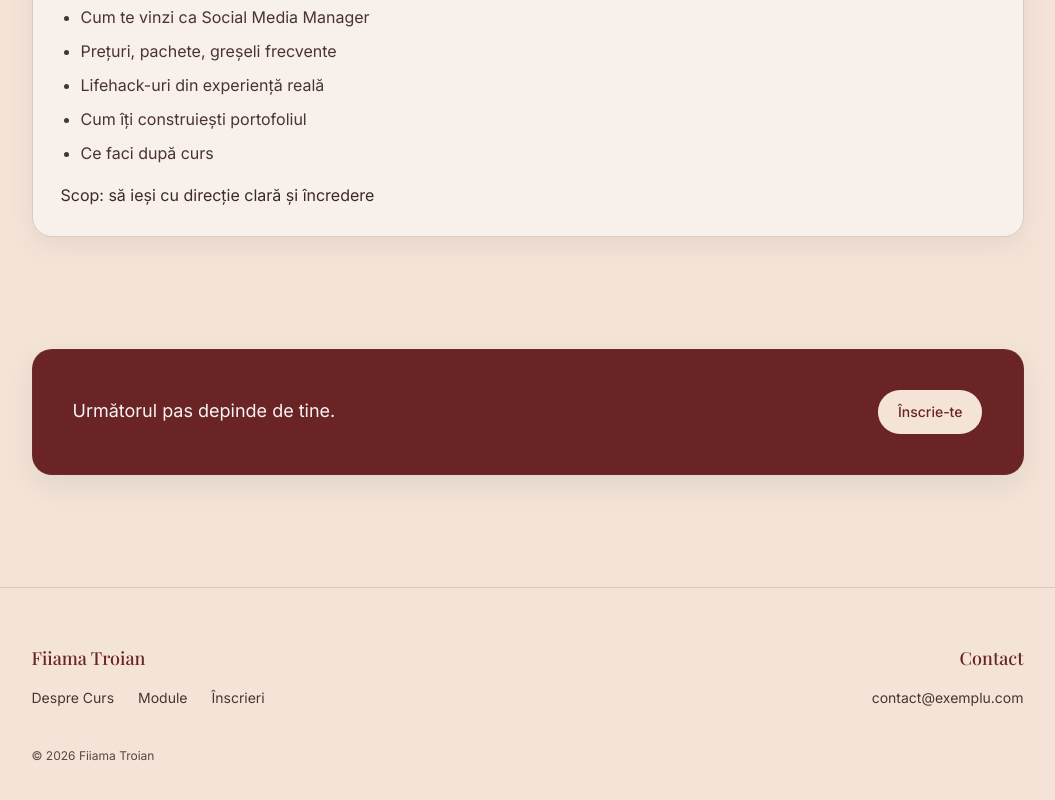
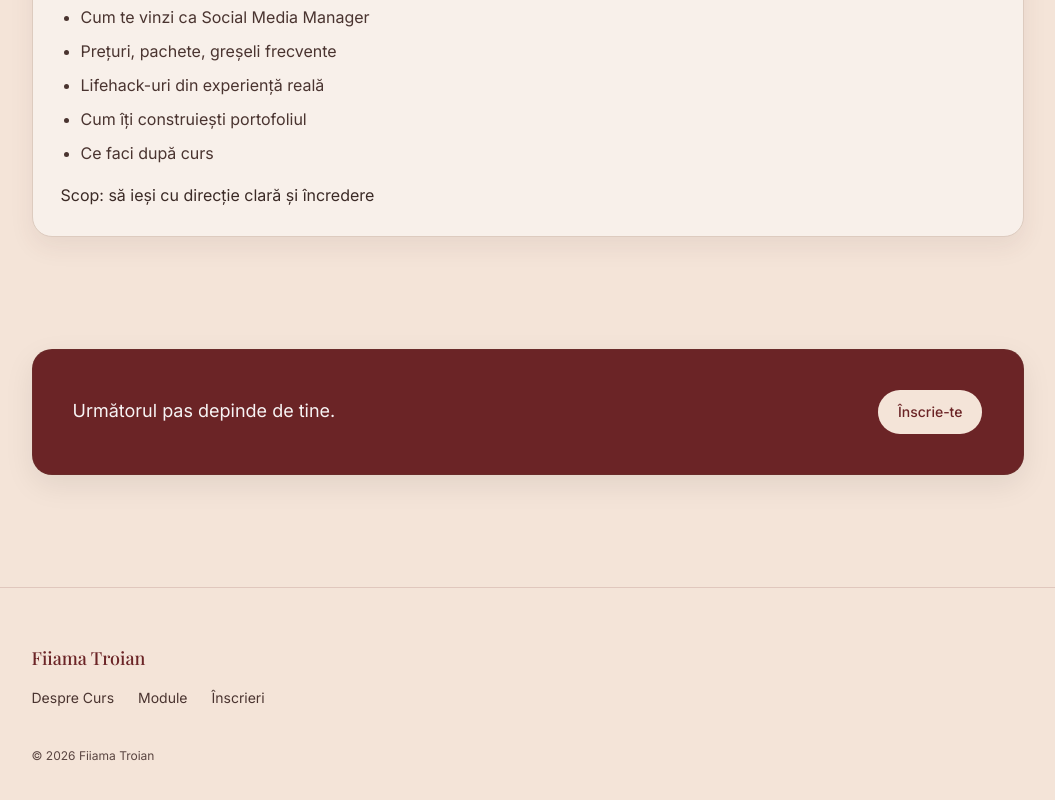
Before and after one commit to igareok921-debug/Curs-SMM, a React (Vite) app: page / in a window 1280 px wide. Shown: the part 5388-6188 px from the top of the page, without its empty margins (105-1160 px from the left). Built offline with nearby package versions, Linux system fonts and the light colour scheme; the HTML template or start-up script is replaced by a standard one.

Commit message:
Remove footer contact

```diff
--- a/src/sections/Footer.tsx
+++ b/src/sections/Footer.tsx
@@ -5,7 +5,7 @@ export function Footer() {
   return (
     <footer className="border-t border-burgundy/15 bg-bg py-10 sm:py-12 lg:py-14">
       <Container>
-        <div className="grid gap-10 md:grid-cols-2">
+        <div className="grid gap-10">
           <div>
             <div className="font-serif text-lg text-burgundy">{content.brandName}</div>
             <nav className="mt-4 flex flex-wrap gap-x-6 gap-y-3" aria-label="Footer">
@@ -16,11 +16,6 @@ export function Footer() {
               ))}
             </nav>
           </div>
-
-          <div className="md:text-right">
-            <div className="font-serif text-lg text-burgundy">{content.footer.contactTitle}</div>
-            <div className="mt-4 text-sm text-ink-800">{content.footer.contactPlaceholder}</div>
-          </div>
         </div>
 
         <div className="mt-10 text-xs text-ink-700">
```
